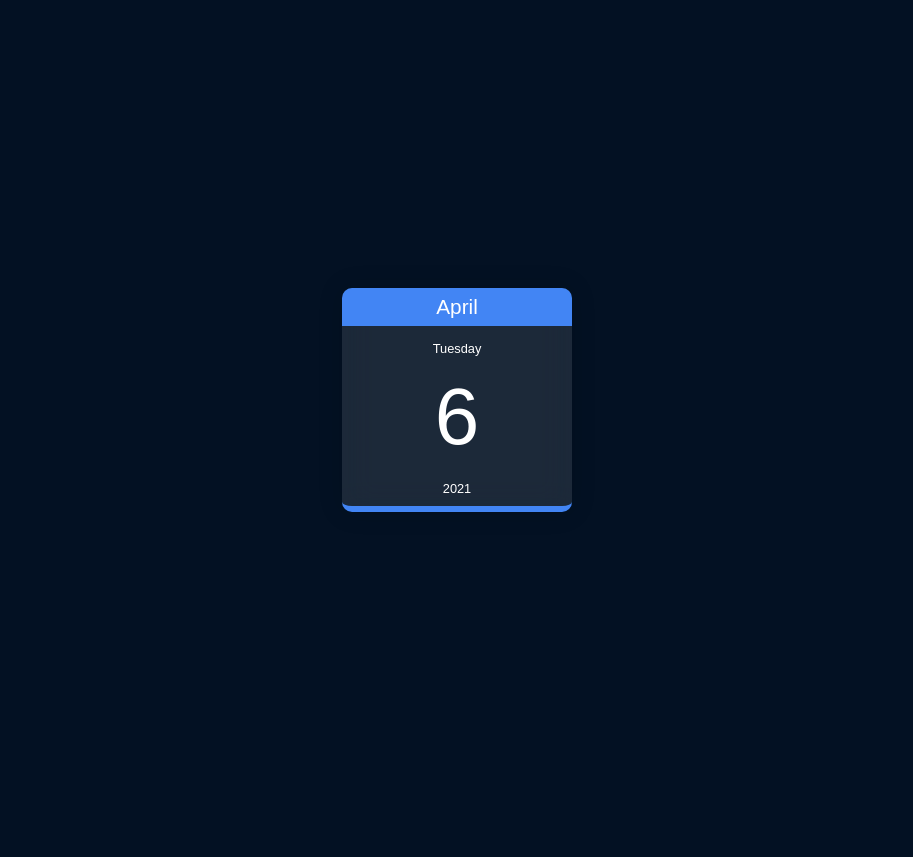
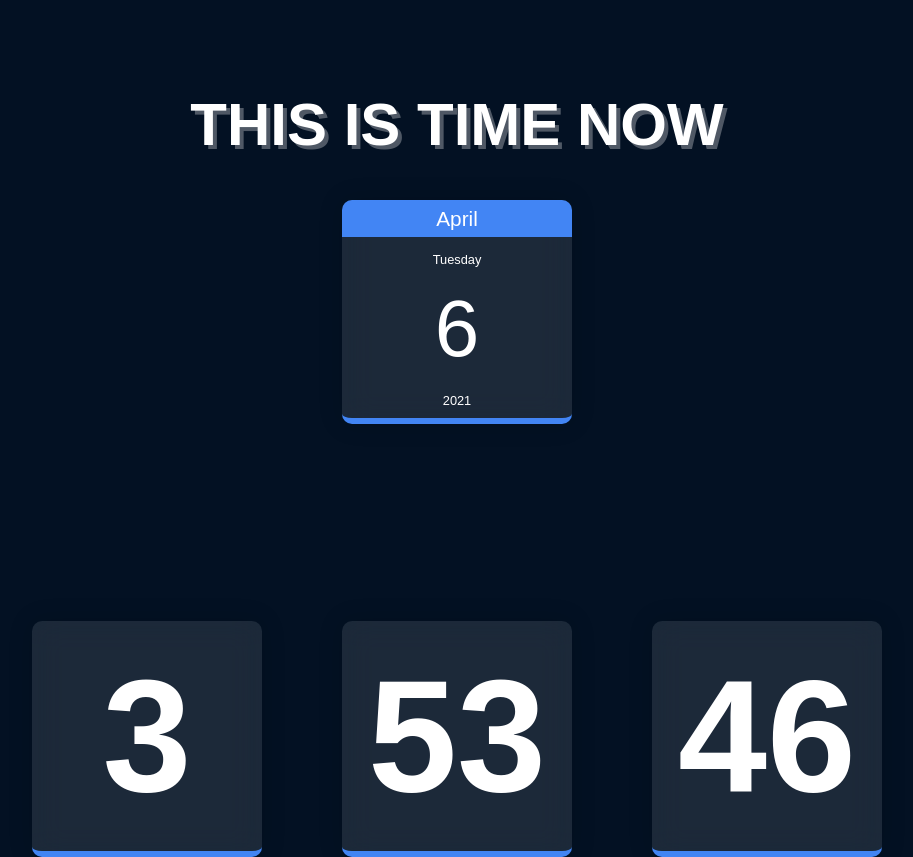
Before and after one commit to binhnguyen1133/timer, a website: page index.html in a window 1280 px wide. Shown: the whole page, without its empty margins (183-1096 px from the left). Before the commit the page ends 800 px from the top, so only its background shows below. Drawn offline with Linux system fonts and the light colour scheme.

Commit message:
add real time

```diff
--- a/index.css
+++ b/index.css
@@ -6,12 +6,30 @@ body {
   display: flex;
   justify-content: center;
   align-items: center;
-  position: relative;
+  /* position: relative; */
   background-color: #031123;
 }
 
+.text{
+  position: fixed;
+  top: 50px;
+  color: #fff;
+  font-size: 60px;
+  text-shadow: 4px 4px rgba(255, 255, 255, 0.3);
+}
+
+.all-time {
+  display: flex;
+  align-items: center;
+  justify-content: center;
+  justify-content: space-between;
+  flex-direction: column;
+  height: 50vh;
+  width: 100%;
+}
+
 .calendar-card {
-  position: absolute;
+  /* position: absolute; */
   width: 230px;
 }
 
@@ -64,3 +82,30 @@ body {
   font-size: 0.8em;
   line-height: 1em;
 }
+
+.time-now {
+  margin-top: 200px;
+  height: 230px;
+  width: 100%;
+  display: flex;
+  align-items: center;
+  justify-content: center;
+  align-content: space-between;
+}
+
+.time-now .block-time {
+  height: 230px;
+  width: 230px;
+  margin: 40px;
+  background-color: #000;
+  border-radius: 10px;
+  background: rgba(255, 255, 255, 0.1);
+  backdrop-filter: blur(15px);
+  border-bottom: 6px solid #4285f4 !important;
+  box-shadow: 0px 0px 25px rgba(1, 1, 1, 0.15);
+  color: #fff;
+  text-align: center;
+  font-size: 10em;
+  line-height: 230px;
+  font-weight: bold;
+}
--- a/index.html
+++ b/index.html
@@ -8,13 +8,21 @@
     <link rel="stylesheet" href="./index.css" />
   </head>
   <body>
-    <div class="calendar-card">
+    <div class="all-time">
+      <h1 class="text">THIS IS TIME NOW</h1>
+      <div class="calendar-card">
         <div class="calendar-body">
-            <span class="month-name"></span>
-            <span class="day-name"></span>
-            <span class="day-num"></span>
-            <span class="year"></span>
+          <span class="month-name"></span>
+          <span class="day-name"></span>
+          <span class="day-num"></span>
+          <span class="year"></span>
         </div>
+      </div>
+      <div class="time-now">
+        <div class="block-time hour"></div>
+        <div class="block-time minute"></div>
+        <div class="block-time second"></div>
+      </div>
     </div>
     <script src="./index.js"></script>
   </body>
--- a/index.js
+++ b/index.js
@@ -23,7 +23,7 @@ const day = [
   "Sunday",
 ];
 
-const date = new Date();
+var date = new Date();
 const month = months[date.getMonth()];
 const dayName = day[date.getDay() - 1];
 const dayNum = date.getDate();
@@ -40,3 +40,19 @@ getDayNum.innerHTML = dayNum;
 
 const getYear = document.getElementsByClassName("year")[0];
 getYear.innerHTML = year;
+
+function time() {
+  var d = new Date();
+  var hour = document.getElementsByClassName("hour")[0];
+  var minute = document.getElementsByClassName("minute")[0];
+  var second = document.getElementsByClassName("second")[0];
+  var h = d.getHours();
+  var m = d.getMinutes();
+  var s = d.getSeconds();
+
+  hour.innerHTML = h;
+  minute.innerHTML = m;
+  second.innerHTML = s;
+}
+
+var interval = setInterval(time,1000);
```
